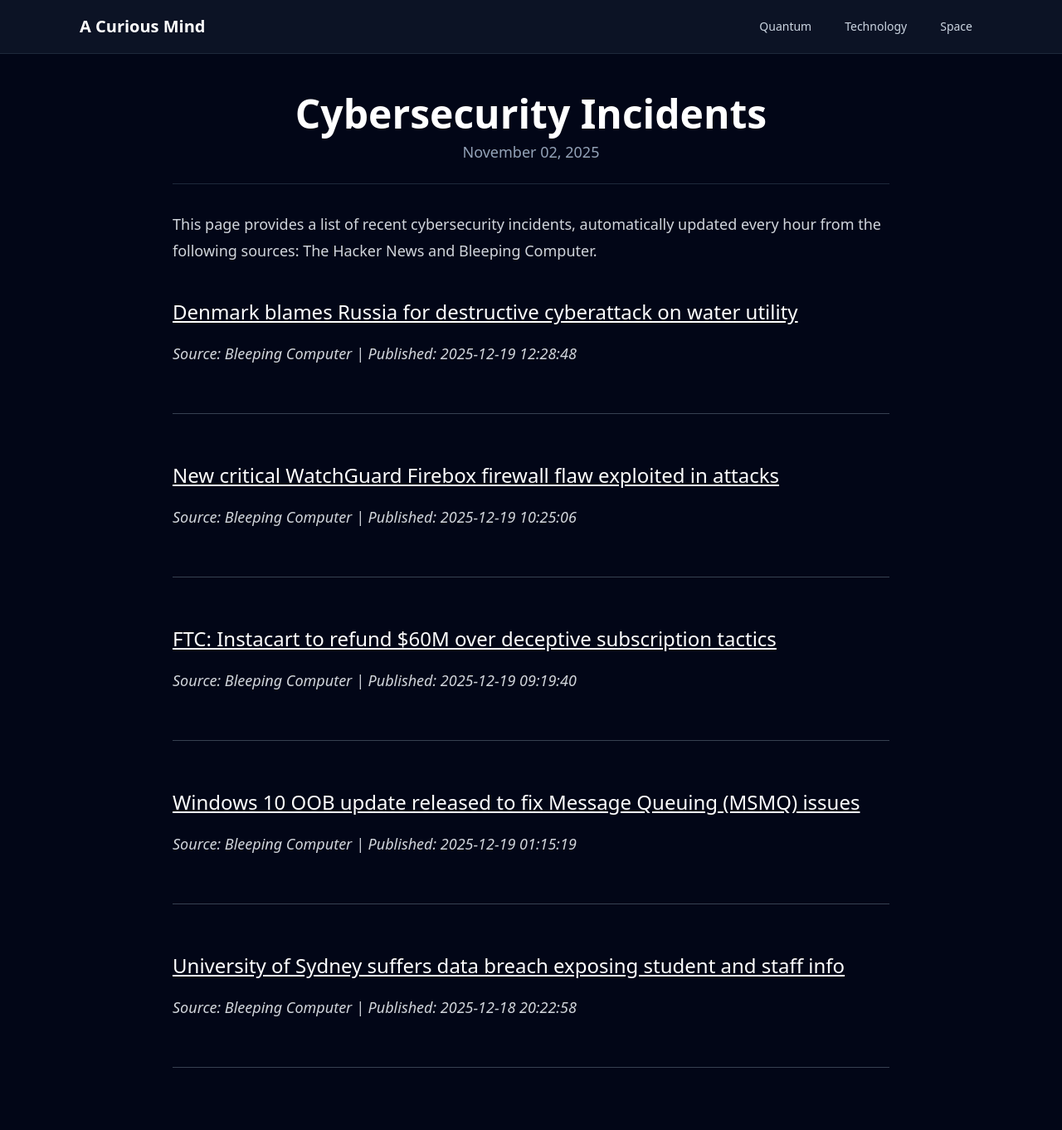
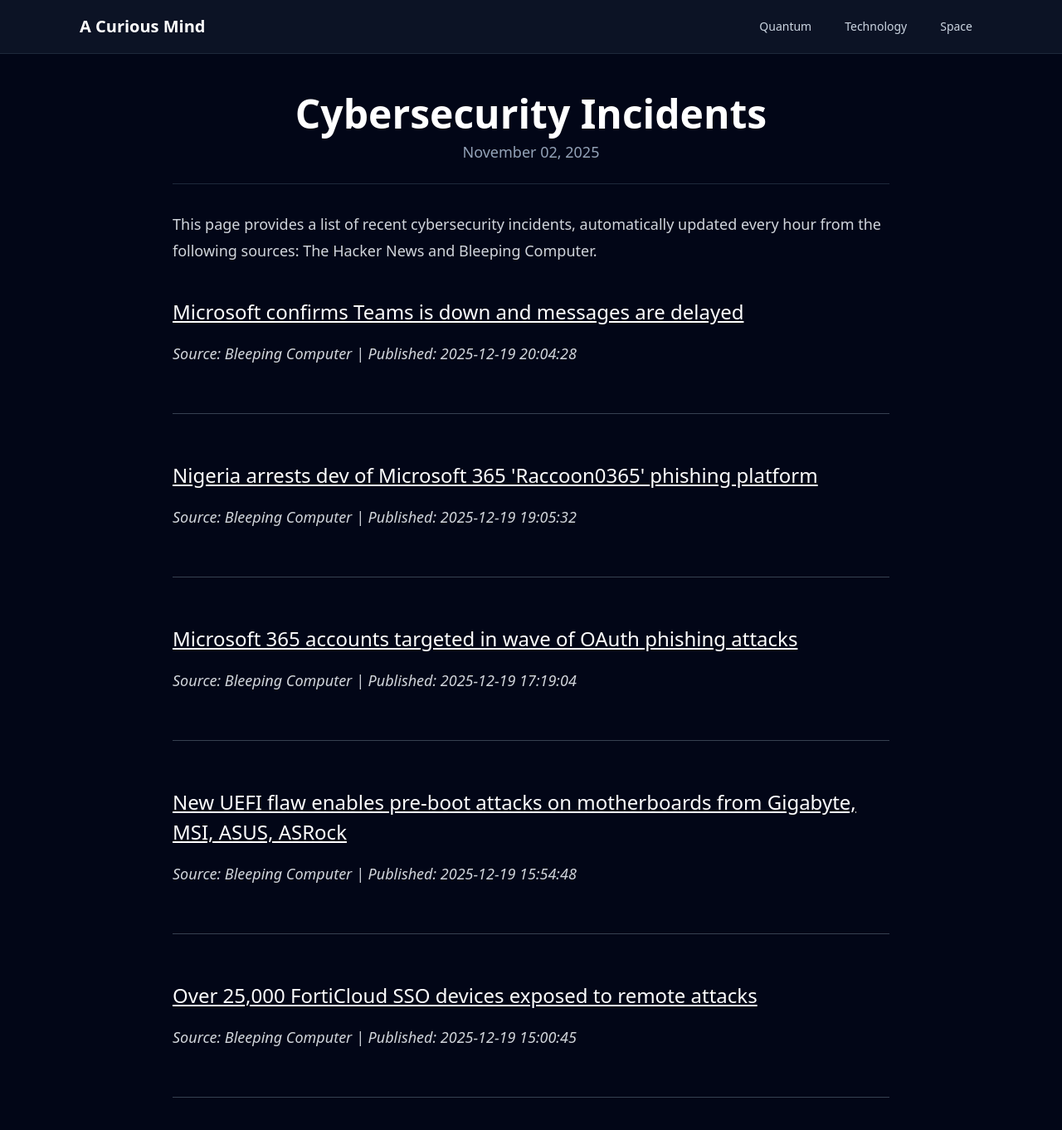
Before and after one commit to onehl7/onehl7.github.io, a Jekyll site: the page built from _posts/2025-11-02-cybersecurity-incidents.md, in a window 1280 px wide and 1400 px high. Shown: the top 1362 px of the window at 83% size. Built offline with Jekyll 4.4.1, drawn with Linux system fonts in a browser that asks for light colours; nearby versions of some CDN libraries.

Commit message:
Update news data

```diff
--- a/_data/news.json
+++ b/_data/news.json
@@ -1,32 +1,32 @@
 [
   {
     "source": "Bleeping Computer",
-    "title": "Denmark blames Russia for destructive cyberattack on water utility",
-    "link": "https://www.bleepingcomputer.com/news/security/denmark-blames-russia-for-destructive-cyberattack-on-water-utility/",
-    "published": "2025-12-19 12:28:48"
+    "title": "Microsoft confirms Teams is down and messages are delayed",
+    "link": "https://www.bleepingcomputer.com/news/microsoft/microsoft-confirms-teams-is-down-and-messages-are-delayed/",
+    "published": "2025-12-19 20:04:28"
   },
   {
     "source": "Bleeping Computer",
-    "title": "New critical WatchGuard Firebox firewall flaw exploited in attacks",
-    "link": "https://www.bleepingcomputer.com/news/security/watchguard-warns-of-new-rce-flaw-in-firebox-firewalls-exploited-in-attacks/",
-    "published": "2025-12-19 10:25:06"
+    "title": "Nigeria arrests dev of Microsoft 365 'Raccoon0365' phishing platform",
+    "link": "https://www.bleepingcomputer.com/news/security/nigeria-arrests-dev-of-microsoft-365-raccoon0365-phishing-platform/",
+    "published": "2025-12-19 19:05:32"
   },
   {
     "source": "Bleeping Computer",
-    "title": "FTC: Instacart to refund $60M over deceptive subscription tactics",
-    "link": "https://www.bleepingcomputer.com/news/legal/instacart-to-refund-60m-over-deceptive-subscription-tactics/",
-    "published": "2025-12-19 09:19:40"
+    "title": "Microsoft 365 accounts targeted in wave of OAuth phishing attacks",
+    "link": "https://www.bleepingcomputer.com/news/security/microsoft-365-accounts-targeted-in-wave-of-oauth-phishing-attacks/",
+    "published": "2025-12-19 17:19:04"
   },
   {
     "source": "Bleeping Computer",
-    "title": "Windows 10 OOB update released to fix Message Queuing (MSMQ) issues",
-    "link": "https://www.bleepingcomputer.com/news/microsoft/windows-10-oob-update-released-to-fix-message-queuing-msmq-issues/",
-    "published": "2025-12-19 01:15:19"
+    "title": "New UEFI flaw enables pre-boot attacks on motherboards from Gigabyte, MSI, ASUS, ASRock",
+    "link": "https://www.bleepingcomputer.com/news/security/new-uefi-flaw-enables-pre-boot-attacks-on-motherboards-from-gigabyte-msi-asus-asrock/",
+    "published": "2025-12-19 15:54:48"
   },
   {
     "source": "Bleeping Computer",
-    "title": "University of Sydney suffers data breach exposing student and staff info",
-    "link": "https://www.bleepingcomputer.com/news/security/university-of-sydney-suffers-data-breach-exposing-student-and-staff-info/",
-    "published": "2025-12-18 20:22:58"
+    "title": "Over 25,000 FortiCloud SSO devices exposed to remote attacks",
+    "link": "https://www.bleepingcomputer.com/news/security/over-25-000-forticloud-sso-devices-exposed-to-remote-attacks/",
+    "published": "2025-12-19 15:00:45"
   }
 ]
```
